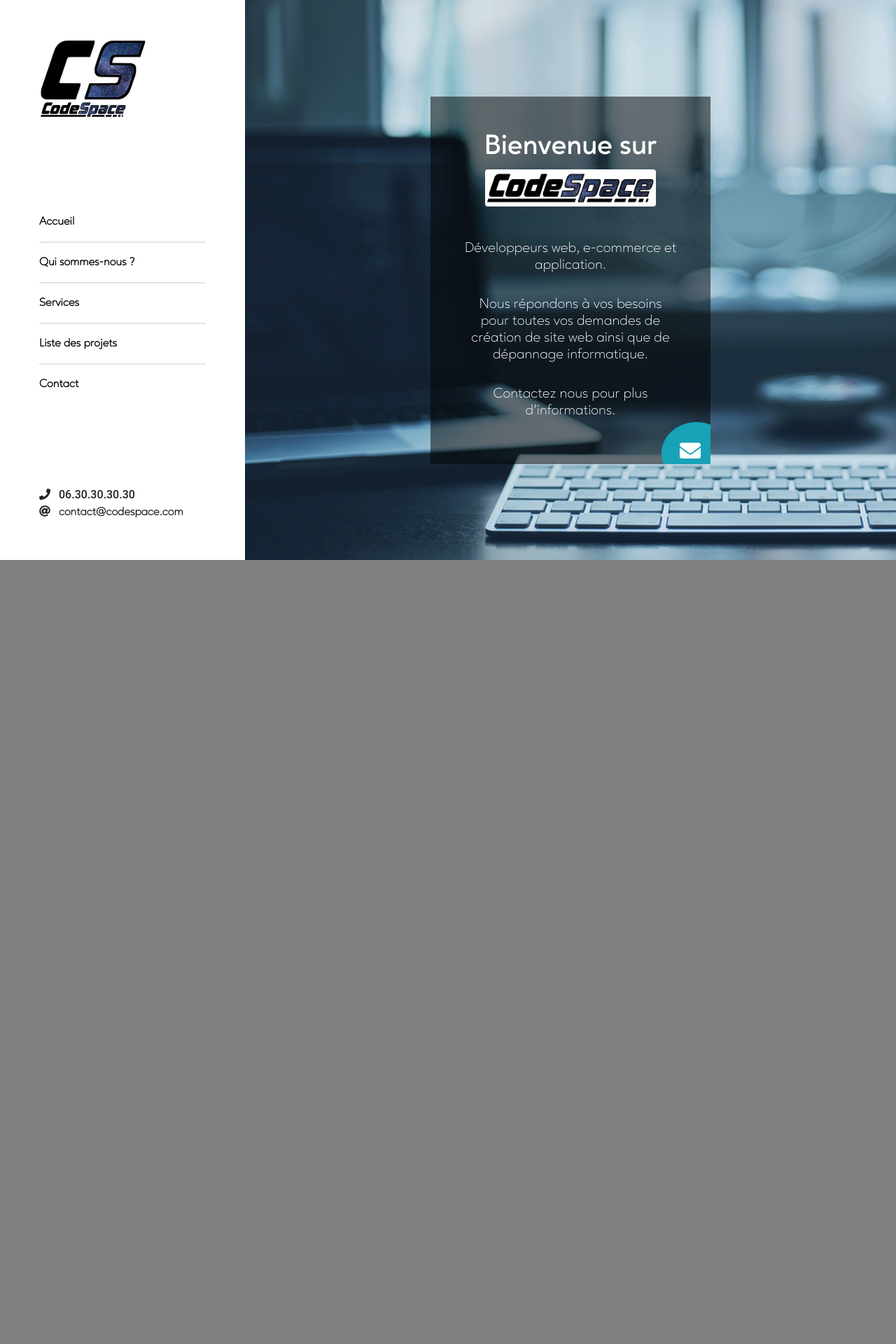
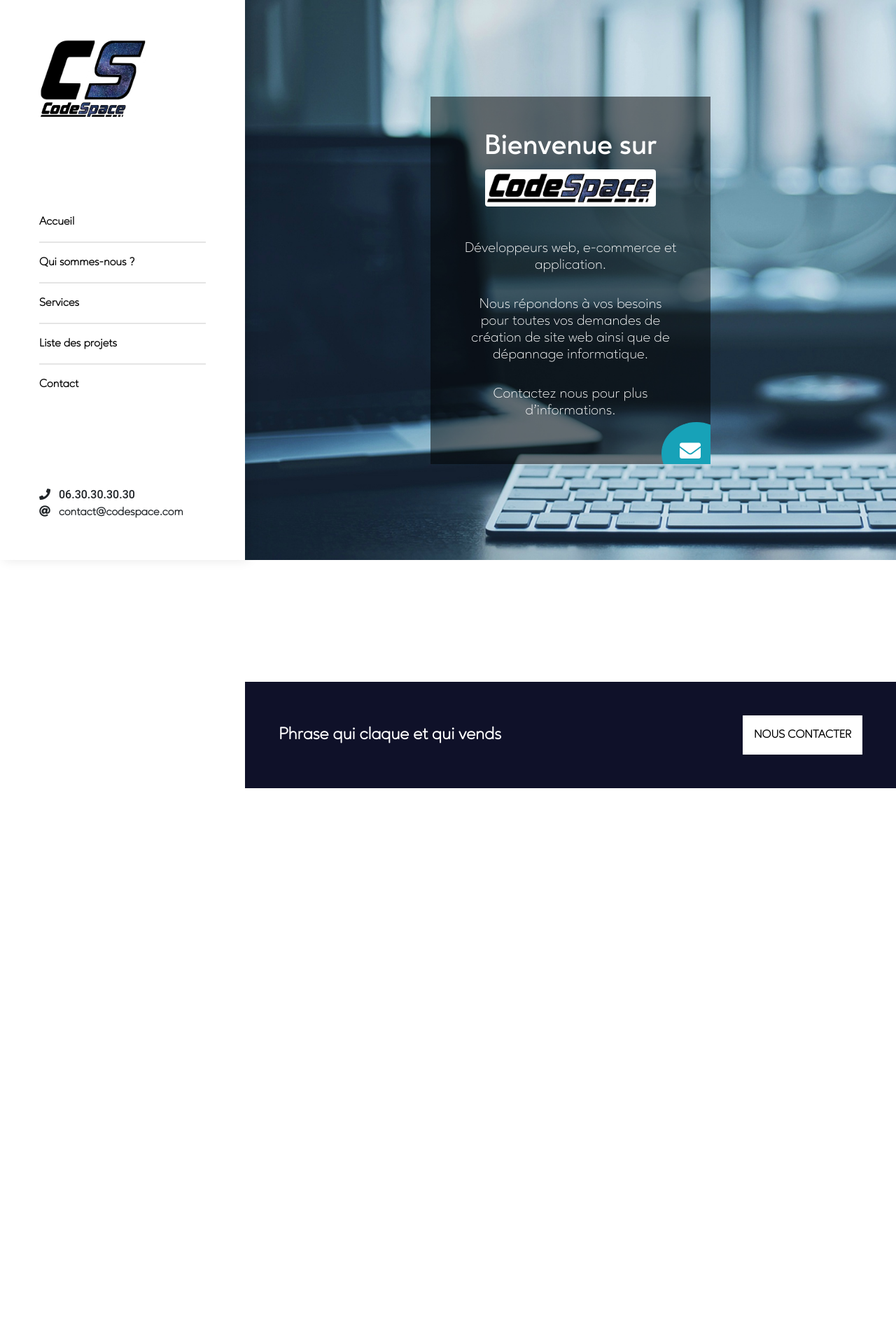
Before and after one commit to bologia/codespacesite, a PHP site: page / in a window 1280 px wide. Shown: the top 1920 px of the page at 70% size. Run offline with PHP 8.4, Linux system fonts and the light colour scheme; some libraries are stand-ins or nearby versions.

Commit message:
Add services contact & minor updates

```diff
--- a/css/main.css
+++ b/css/main.css
@@ -11,7 +11,6 @@
 body{
     margin: 0;
     padding: 0;
-    background: grey;
     font-family: "Ageo";
     font-weight: 900;
 }
@@ -49,6 +48,9 @@
     height: 100%;
     background: white;
     padding: 3.5rem;
+    -webkit-box-shadow: 5px 0px 15px 0px rgba(0,0,0,0.1);
+       -moz-box-shadow: 5px 0px 15px 0px rgba(0,0,0,0.1);
+            box-shadow: 5px 0px 15px 0px rgba(0,0,0,0.1);
 }
 
 .main-nav .nav-list .list-group-item{
--- /dev/null
+++ b/css/services.css
@@ -0,0 +1,5 @@
+.services-contact{
+    padding: 3rem;
+    background: #0f1129;
+    color: #ffffff;
+}
--- /dev/null
+++ b/includes/services.php
@@ -0,0 +1,9 @@
+<!-- Services content -->
+
+<!-- Contact banner -->
+<div style="height: 500px" class="d-flex align-items-center w-100">
+    <div class="services-contact d-flex justify-content-between align-items-center text-center w-100">
+        <span class="h4 m-0 font-weight-bold">Phrase qui claque et qui vends</span>
+        <button class="bg-white border-0 font-weight-bold p-3">NOUS CONTACTER</button>
+    </div>
+</div>
--- a/index.php
+++ b/index.php
@@ -9,6 +9,7 @@
     <link rel='stylesheet' href='https://cdnjs.cloudflare.com/ajax/libs/font-awesome/5.12.1/css/all.min.css'/>
     <link rel="stylesheet" href="./css/main.css">
     <link rel="stylesheet" href="./css/home.css">
+    <link rel="stylesheet" href="./css/services.css">
 </head>
 <body>
     <!-- Nav left -->
@@ -18,6 +19,7 @@
     <main>
 
         <?php include('includes/home.php'); ?>
+        <?php include('includes/services.php'); ?>
         <!-- other include ... -->
 
     </main>
```
